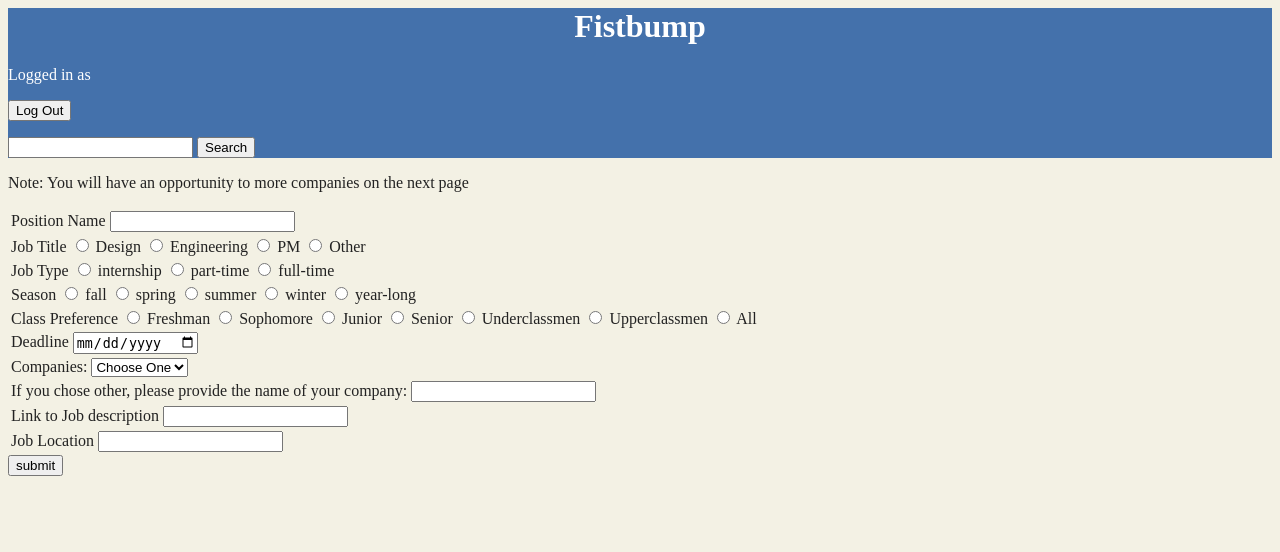
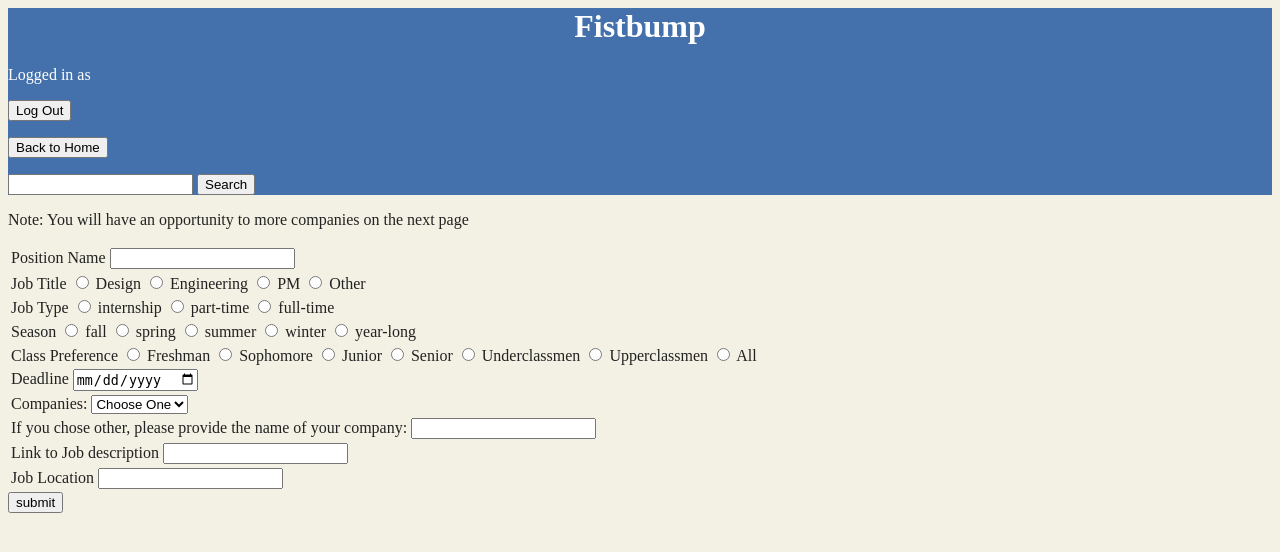
Before and after one commit to Wellesley-CS304-SP18/semester-project-fistbump, a Flask app: page /addNewJob/ in a window 1280 px wide. Shown: the top 552 px of the page. Run offline with Flask 2, Linux system fonts and the light colour scheme; the visitor is signed in with stand-in values (Sample User, id 1).

Commit message:
adding back to home button

```diff
--- a/app.py
+++ b/app.py
@@ -86,6 +86,9 @@ def login():
                 flash('User successfully added.')
                 return redirect(url_for('home'))
 
+        if request.form['submit'] == 'Back to Home':
+            return redirect(url_for('home'));
+
 @app.route('/home/', methods=['GET', 'POST'])
 def home():
     if 'uID' not in session:
@@ -140,6 +143,8 @@ def home():
             jobs = search.searchJobs(conn, classPref, jobTitle, jobType,
                                          season, "%")
 
+        if request.form['submit'] == 'Back to Home':
+            return redirect(url_for('home'));
 
 @app.route('/addNewJob/', methods=['GET','POST'])
 def addNewJob():
@@ -169,6 +174,9 @@ def addNewJob():
 
             jobID = opp.addJob(conn, uID, company, link, classPref, jobType, jobTitle, positionName, season, deadline)
             return redirect(url_for('addJobLocation', jobID=jobID))
+
+        if request.form['submit'] == 'Back to Home':
+            return redirect(url_for('home'));
 
 @app.route('/addJobLocation/<jobID>', methods=['GET','POST'])
 def addJobLocation(jobID):
@@ -200,7 +208,10 @@ def addJobLocation(jobID):
             if newLocation: #can a user submit with an empty value
                 opp.addCity(conn, newLocation)
                 opp.addJobLoc(conn, uID ,jobID, newLocation)
-    return redirect(url_for('home'))
+        return redirect(url_for('home'))
+
+        if request.form['submit'] == 'Back to Home':
+            return redirect(url_for('home'));
 
 @app.route('/job/<jobID>', methods=['GET', 'POST'])
 def job(jobID):
@@ -254,7 +265,10 @@ def addNewReview(jobID):
             else:
                 flash("Review added successfully")
 
-        return redirect(url_for('job', jobID=jobID))
+            return redirect(url_for('job', jobID=jobID))
+
+        if request.form['submit'] == 'Back to Home':
+            return redirect(url_for('home'));
 
 # ------------------------------------------------------------------------------
 
--- a/templates/base.html
+++ b/templates/base.html
@@ -23,6 +23,12 @@
           </form>
         </div>
 
+	<div class = 'redirect_home'>
+	  <form method="POST" action="">
+	    <input type="submit" name="submit" value="Back to Home">
+	  </form>
+	</div>
+
 	<div class = 'search'>
           <form method=POST action="">
             <input name="search" value="">
--- a/templates/job.html
+++ b/templates/job.html
@@ -38,10 +38,4 @@
     {% endif %}
   </div>
 
-  <div class = 'redirect_home'>
-    <form method="POST" action="">
-      <input type="submit" name="submit" value="Back to Home">
-    </form>
-  </div>
-
 {% endblock %}
```
Lines whose indentation alone changed are shown as unchanged.
